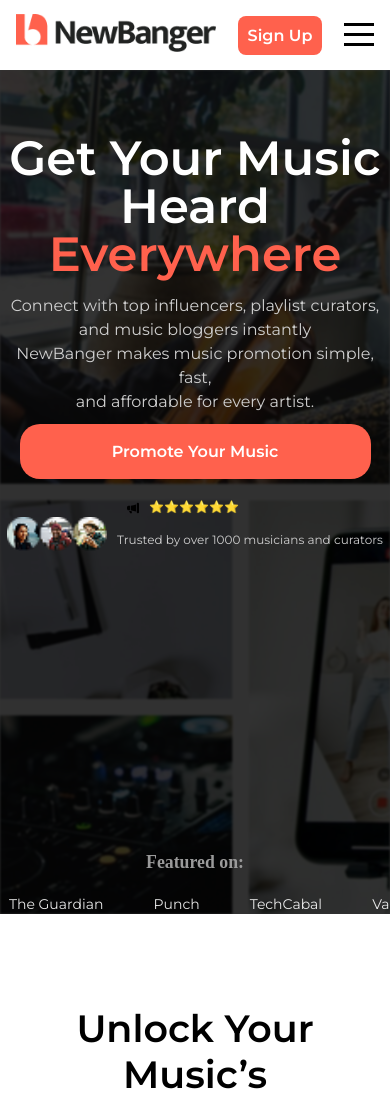
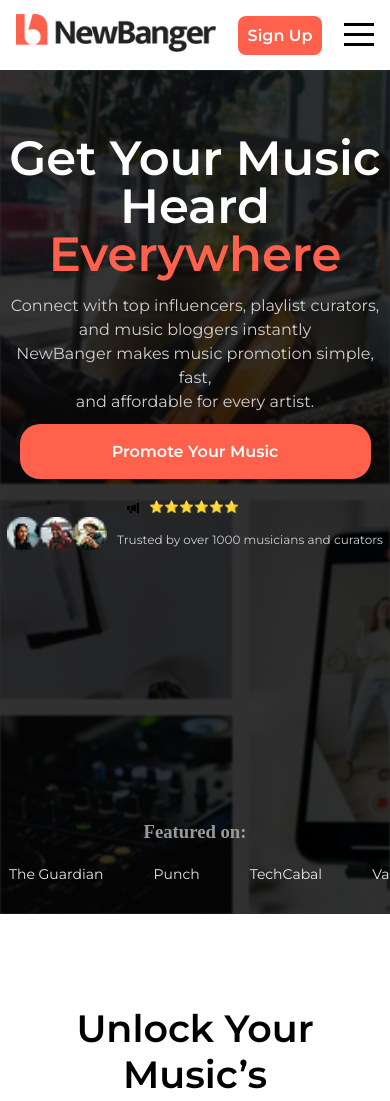
Before and after one commit to Menzo101/newBanger, a React (Vite) app: page / in a window 390 px wide. Shown: the top 1101 px of the page. Built offline with nearby package versions, Linux system fonts and the light colour scheme; a web font is replaced by a local one.

Commit message:
responOne

```diff
--- a/src/components/secondcomponent.css
+++ b/src/components/secondcomponent.css
@@ -346,8 +346,7 @@
 
     .featured-strip {
         position: absolute;
-
-        bottom: -15px;
+        bottom: 15px;
         width: 100%;
         display: flex;
         align-items: center;
@@ -355,7 +354,7 @@
         gap: 20px;
         padding: 12px 40px;
         color: #9a9a9a;
-        font-size: 0.95rem;
+        font-size: 16px;
 
 
     }
```
